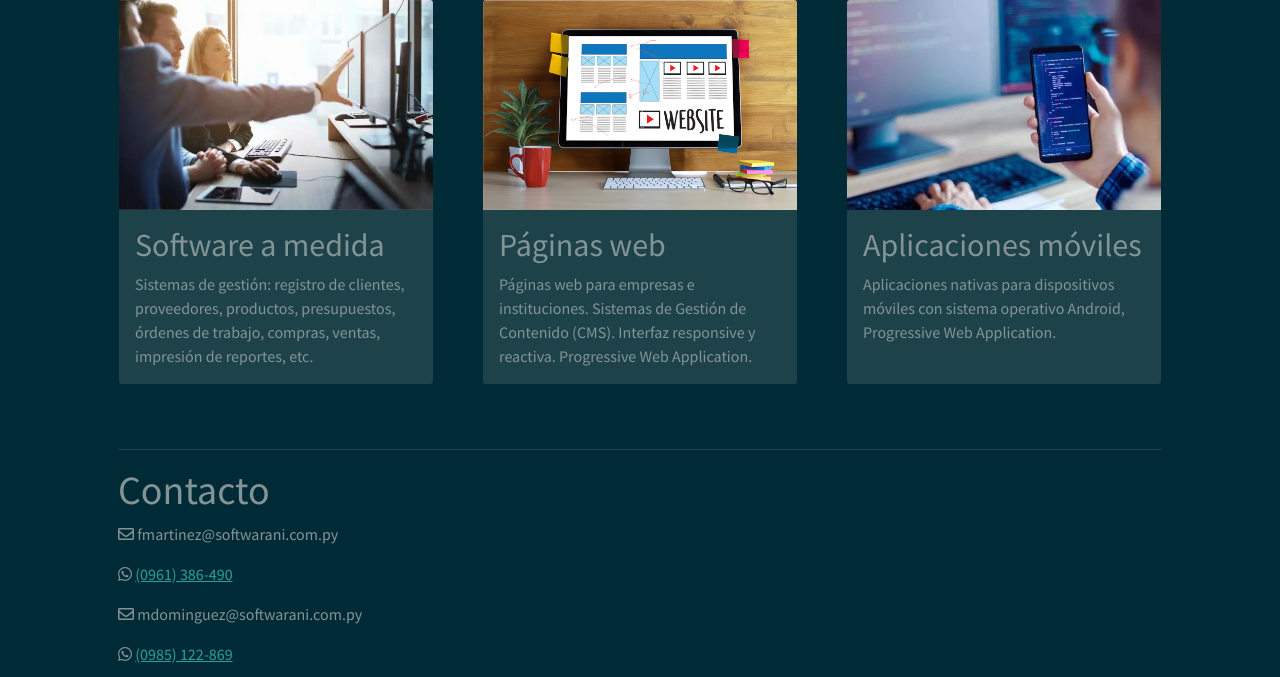
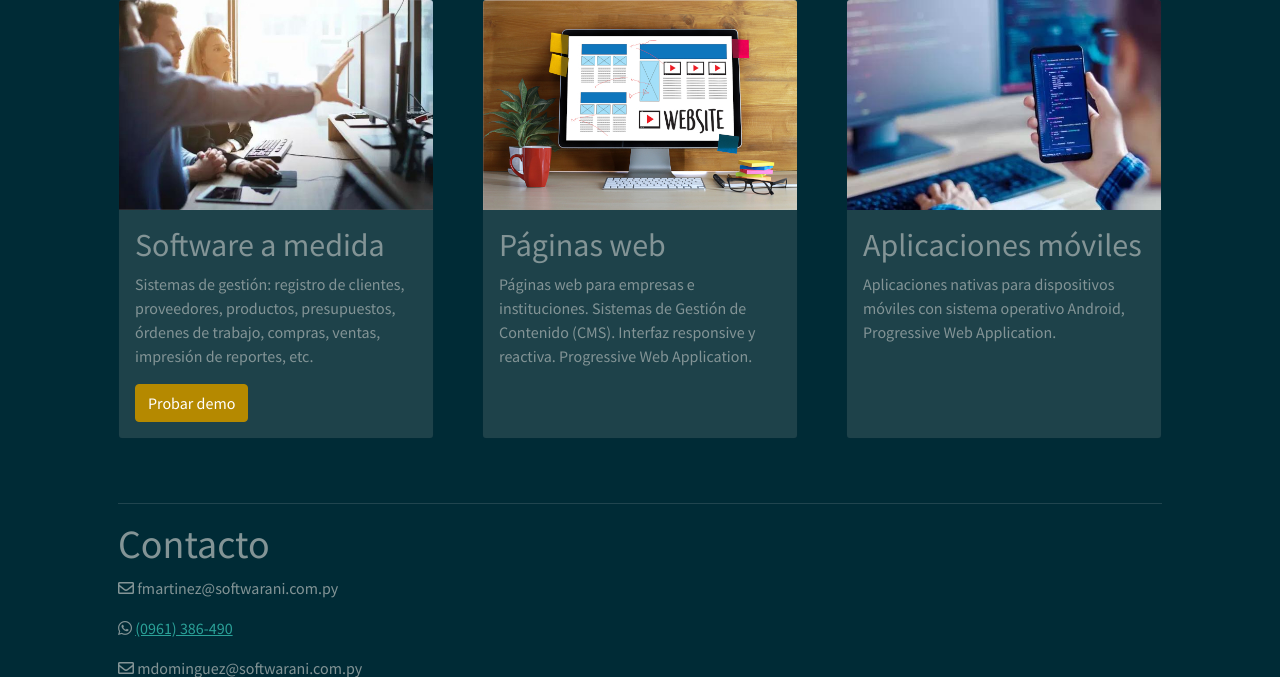
Before and after one commit to mocomauricio/softwarani, a Django app: page / in a window 1280 px wide. Shown: the part 1341-2018 px from the top of the page. Run offline with Django 3.2, Linux system fonts and the light colour scheme; some libraries are stand-ins or nearby versions.

Commit message:
agregado boton de probar demo

```diff
--- a/principal/templates/index.html
+++ b/principal/templates/index.html
@@ -141,6 +141,7 @@
                         <div class="card-body">
                             <h2 class="card-title">Software a medida</h2>
                             <p class="card-text">Sistemas de gestión: registro de clientes, proveedores, productos, presupuestos, órdenes de trabajo, compras, ventas, impresión de reportes, etc.</p>
+                            <a class="btn btn-primary" href="https://demo.softwarani.com.py" role="button">Probar demo</a>
                         </div>
                     </div>
                 </div>
```
